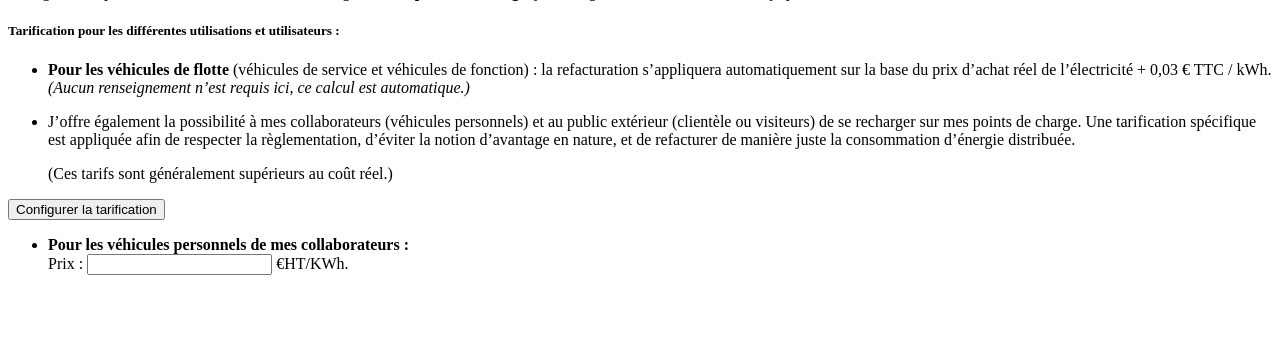
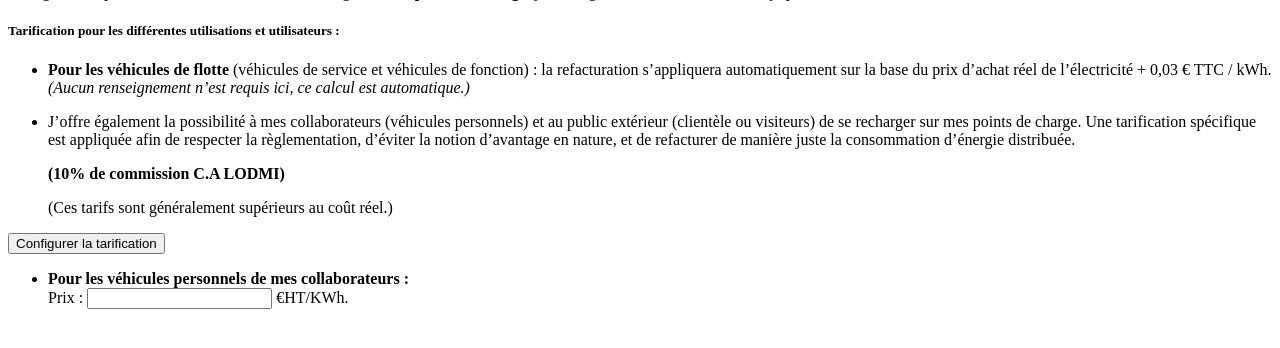
Before and after one commit to cs-development-github/chargingDa, a Symfony app: template templates/client/form/config_mixte.html.twig in a window 1280 px wide. Shown: the part 77-425 px from the top of the page. Run offline with Twig, Linux system fonts and the light colour scheme; the template is opened without the code that fills it, so the values that code supplies are empty; some libraries are stand-ins or nearby versions.

Commit message:
fix: content on form

```diff
--- a/templates/client/form/config_mixte.html.twig
+++ b/templates/client/form/config_mixte.html.twig
@@ -23,9 +23,10 @@
 			<li>
 				<p>
 					J’offre également la possibilité à mes collaborateurs (véhicules personnels) et au public extérieur (clientèle ou visiteurs)
-																				        de se recharger sur mes points de charge. Une tarification spécifique est appliquée afin de respecter la règlementation,
-																				        d’éviter la notion d’avantage en nature, et de refacturer de manière juste la consommation d’énergie distribuée.
+					de se recharger sur mes points de charge. Une tarification spécifique est appliquée afin de respecter la règlementation,
+					d’éviter la notion d’avantage en nature, et de refacturer de manière juste la consommation d’énergie distribuée.
 				</p>
+		       <strong>(10% de commission C.A LODMI)</strong>
 				<p class="text-muted">(Ces tarifs sont généralement supérieurs au coût réel.)</p>
 			</li>
 		</ul>
```
